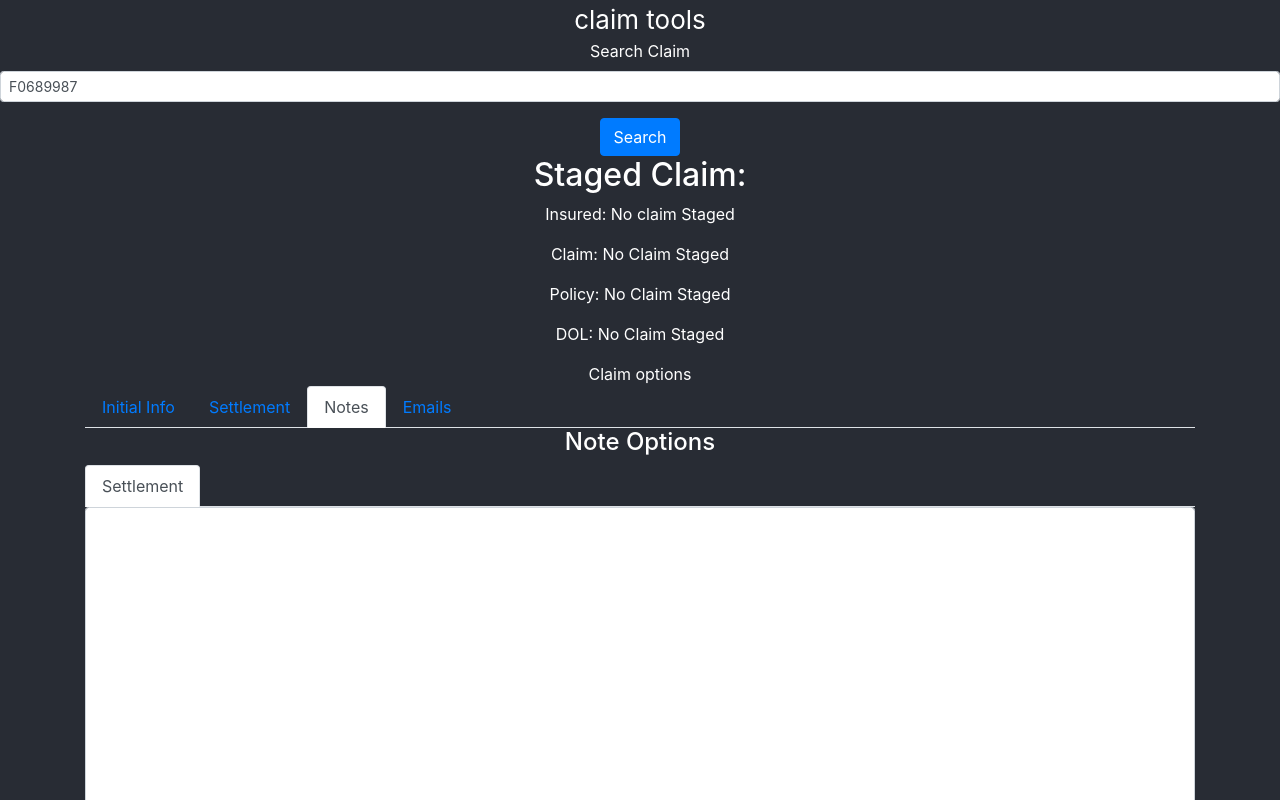
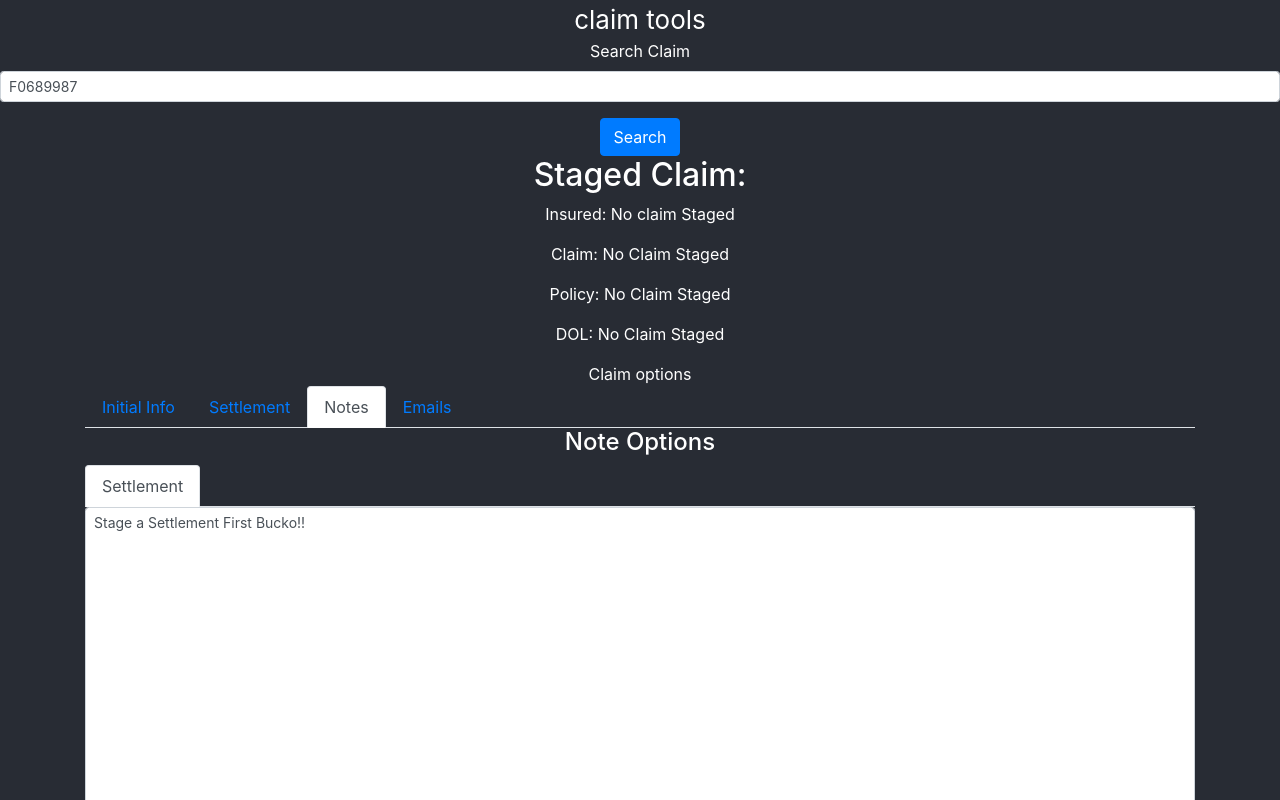
Before and after one commit to glennneiger/claim-tools, a React (Create React App) app in the folder claim-tools/: page / in a window 1280 px wide. Both pictures are taken after a click on the tab "Notes". Shown: the top 800 px of the page. Built offline with nearby package versions, Linux system fonts and the light colour scheme.

Commit message:
added conditional for settlement tabs

```diff
--- a/claim-tools/src/comp/emails/Emails.js
+++ b/claim-tools/src/comp/emails/Emails.js
@@ -69,7 +69,7 @@ New York, New York 10016`;
                                         signature={ signature }
                                     />
                                 </Tab>
-                                <Tab eventKey="settlement-email" title="Settlement">
+                                <Tab eventKey="settlement-email" title="Settlement" disabled={ !this.props.claimSettlementData.submitted }>
                                     <SettlementEmail //need to add claimData && claimSettlementData respectivly
                                         claimData={ this.props.claimSettlementData }
                                         signature={ signature }
--- a/claim-tools/src/comp/notes/Notes.js
+++ b/claim-tools/src/comp/notes/Notes.js
@@ -38,12 +38,12 @@ ${this.props.claimSettlementData.depreciation ? 'ACV' : 'RCV'} Payment: $${this.
                 <Form.Group
                     controlId="note-body">
                 <Tabs defaultActiveKey="settlementNote" id="uncontrolled-tab-example">
-                <Tab eventKey="settlementNote" title="Settlement">
+                <Tab eventKey="settlementNote" title="Settlement" disabled={ !this.props.claimSettlementData.submitted }>
                 <Form.Control
                     size='sm'
                     as="textarea"
                     rows='20'
-                    value={ this.props.claimSettlementData.submitted ? settlementNote : '' }
+                    value={ this.props.claimSettlementData.submitted ? settlementNote : 'Stage a Settlement First Bucko!!' }
                 />
                 <ClipIcon
                     fieldId='contactEmailBody'
```
